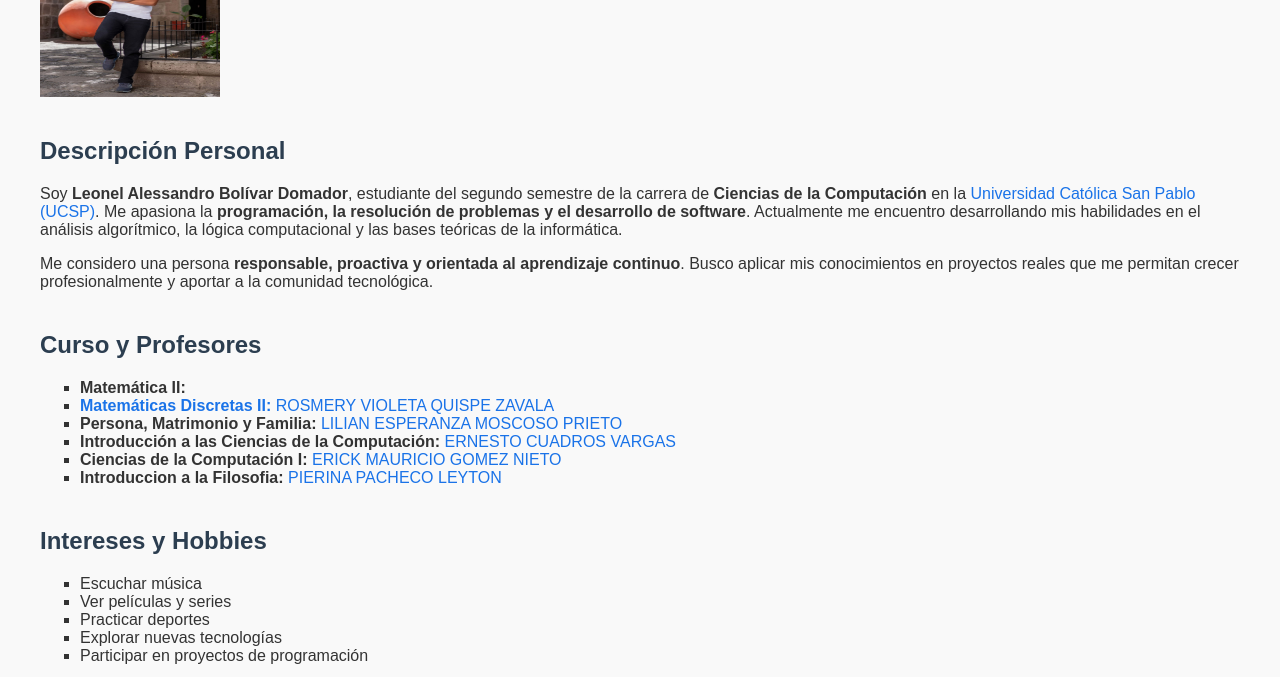
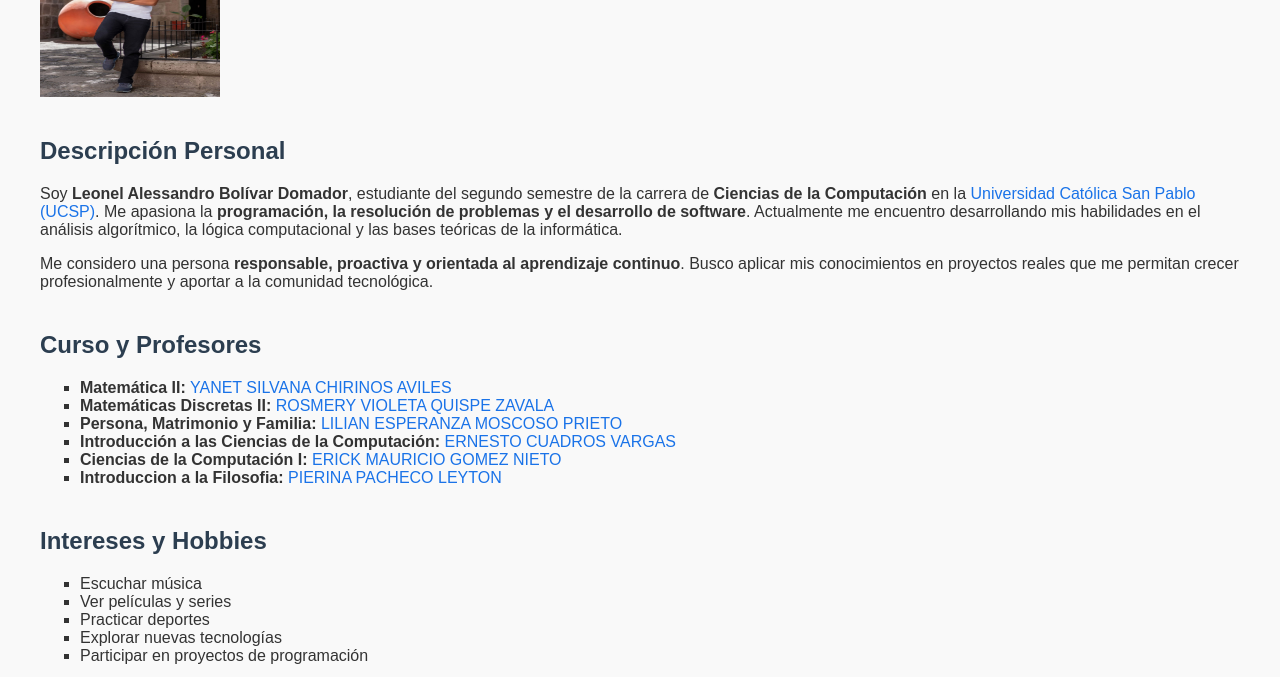
Before and after one commit to Aless014/LeonelAlessandroBolivarDomador, a plain HTML site: page index.html in a window 1280 px wide. Shown: the part 123-800 px from the top of the page. Drawn offline with Linux system fonts and the light colour scheme.

Commit message:
Update index.html
arreglo de los errores de los links

```diff
--- a/index.html
+++ b/index.html
@@ -63,7 +63,7 @@
     <section id="profesores">
         <h2>Curso y Profesores</h2>
         <ul>
-            <li><strong>Matemática II:</strong> <a href="https://www.linkedin.com/in/yanet-silvana-chirinos-aviles-41a3b5177 " target="_blank"YANET SILVANA CHIRINOS AVILES</a></li>
+            <li><strong>Matemática II:</strong> <a href="https://www.linkedin.com/in/yanet-silvana-chirinos-aviles-41a3b5177 " target="_blank">YANET SILVANA CHIRINOS AVILES</a></li>
             <li><strong>Matemáticas Discretas II:</strong> <a href="https://www.linkedin.com/in/rosmery-violeta-quispe-zavala-58374638/?originalSubdomain=pe" target="_blank">ROSMERY VIOLETA QUISPE ZAVALA</a></li>
             <li><strong>Persona, Matrimonio y Familia:</strong> <a href="https://www.linkedin.com/in/lilian-moscoso-prieto-53345390/?originalSubdomain=pe">LILIAN ESPERANZA MOSCOSO PRIETO</a></li>
             <li><strong>Introducción a las Ciencias de la Computación:</strong> <a href="https://www.linkedin.com/in/ecuadrosv/?originalSubdomain=pe">ERNESTO CUADROS VARGAS</a></li>
```
